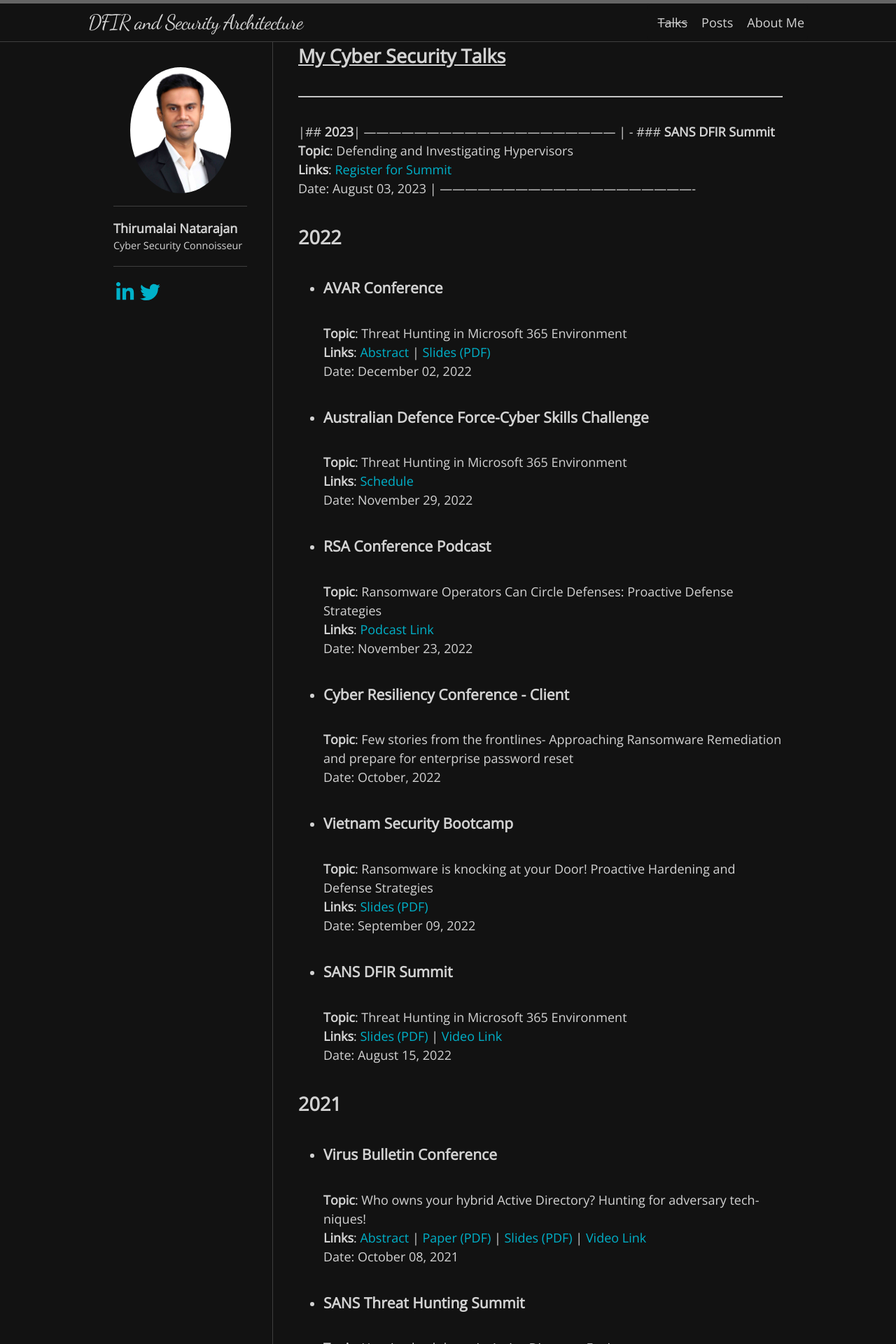
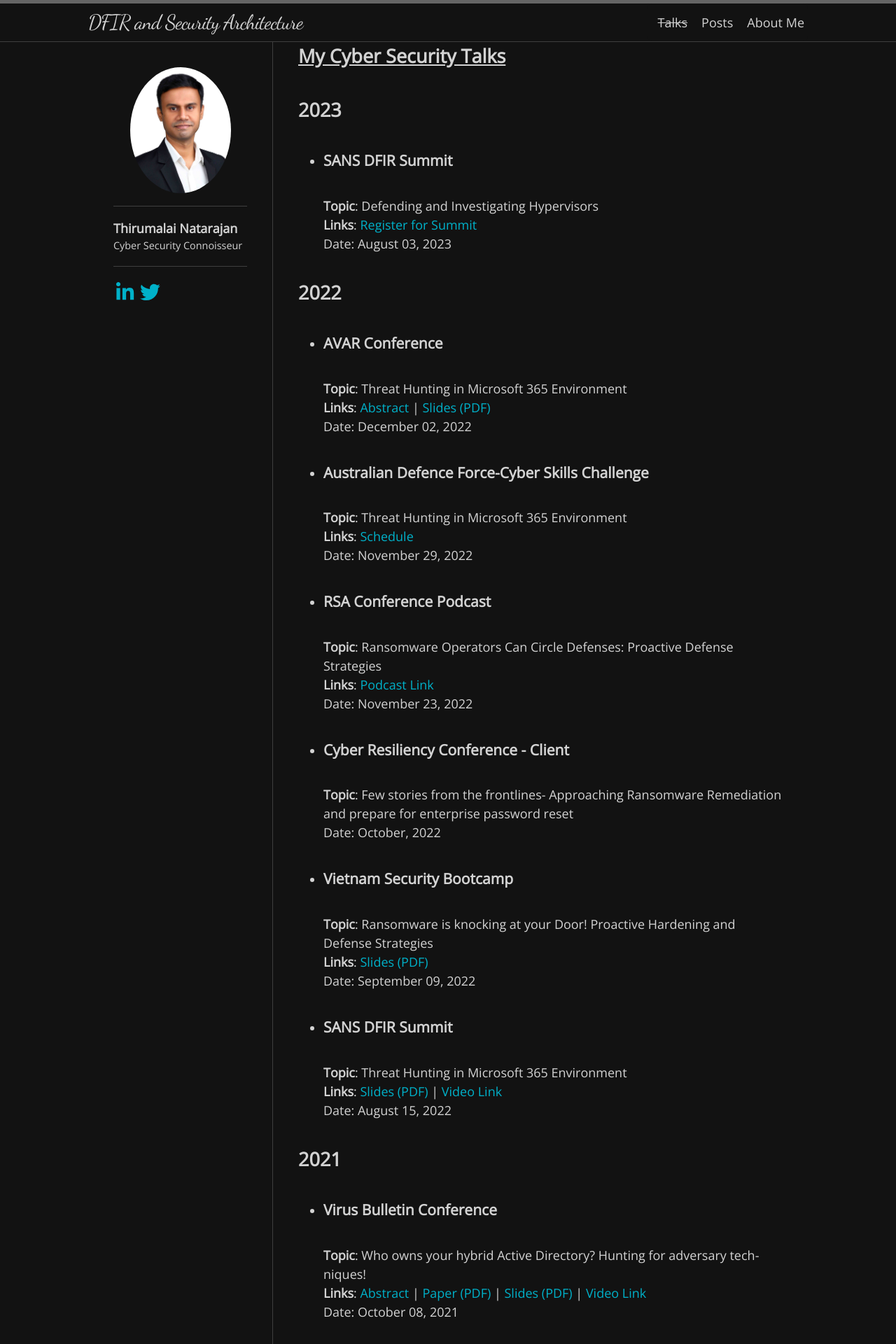
Before and after one commit to Th1ru-M/th1ru-m.github.io, a Jekyll site: the page built from talks.md, in a window 1280 px wide. Shown: the top 1920 px of the page at 70% size. Built offline with Jekyll 4.4.1, drawn with Linux system fonts in a browser that asks for light colours; nearby versions of some CDN libraries; some web fonts are replaced.

```diff
--- a/talks.md
+++ b/talks.md
@@ -5,14 +5,13 @@ permalink: /talks/
 ---
 ## **<u>My Cyber Security Talks</u>**
 
-------------------------------------------------------------
-|## **2023**|
-------------------------------------------------------------
-| - ### **SANS DFIR Summit**
+## **2023**
+
+- ### **SANS DFIR Summit**
 **Topic**: Defending and Investigating Hypervisors
 **Links**: [Register for Summit](https://www.sans.org/u/1pkm)
-Date: August 03, 2023 |
--------------------------------------------------------------
+Date: August 03, 2023
+
 ## **2022**
 
 - ### **AVAR Conference**
```
